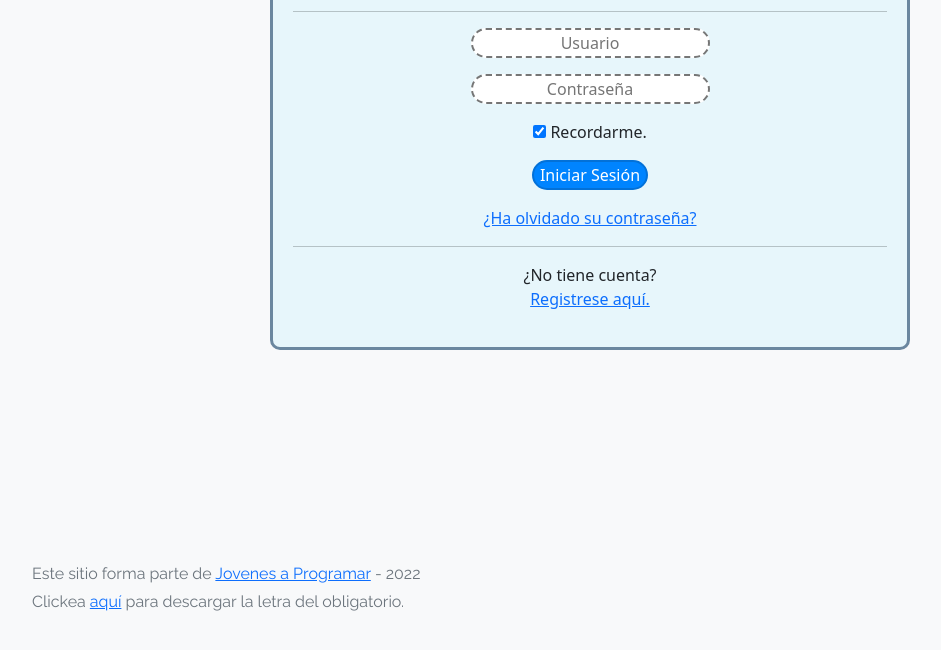
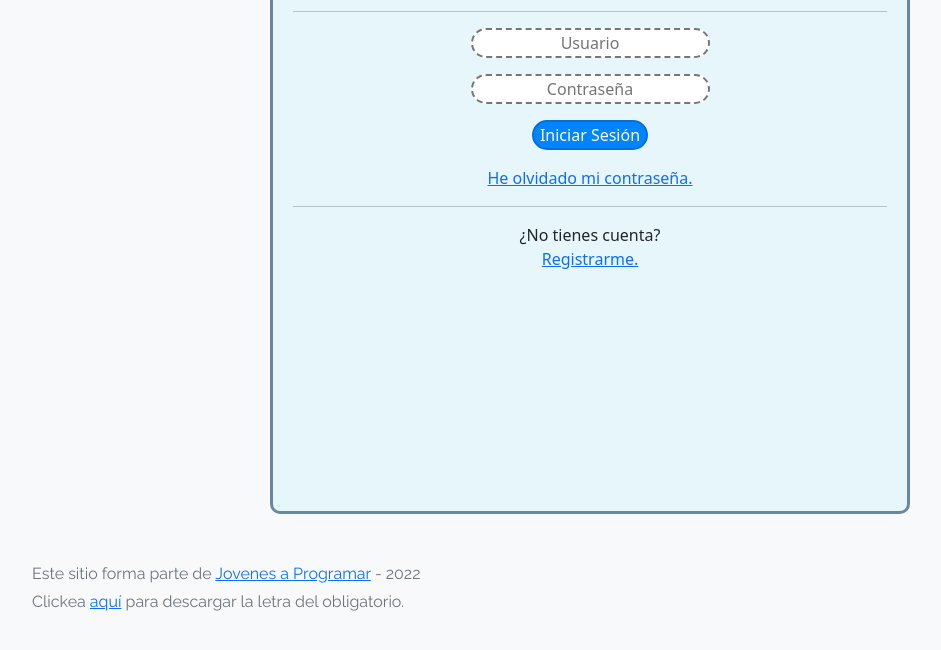
Before and after one commit to luisbuenofernandez/e-commerce, a plain HTML site: page index.html in a window 1280 px wide. Shown: the part 140-790 px from the top of the page, without its empty margins (50-991 px from the left). Drawn offline with Linux system fonts and the light colour scheme.

Commit message:
Iniciar Sesion
Finalizado!

```diff
--- a/css/luisbueno_estilos.css
+++ b/css/login.css
@@ -1,4 +1,4 @@
-.login {
+main {
     margin-left: 25%;
     margin-right: 25%;
     margin-top: 5%;
--- a/index.html
+++ b/index.html
@@ -10,7 +10,7 @@
   <link href="css/bootstrap.min.css" rel="stylesheet">
   <link href="css/styles.css" rel="stylesheet">
 
-  <link rel="stylesheet" href="css/luisbueno_estilos.css">
+  <link rel="stylesheet" href="css/login.css">
 
   <style>
     body {
@@ -34,19 +34,15 @@
         <input type="password" class="datos redondear" id="password1" placeholder="Contraseña" required>
       </p>
       <div id="error"></div>
-      <p>
-        <input type="checkbox" name="recordarme" id="checkbox" checked> Recordarme.
-      </p>
-
 
       <button type="button" id="entrar">Iniciar Sesión</button>
       <p></p>
-      <a href="">¿Ha olvidado su contraseña?</a> <!-- No redirige, es unicamente estético -->
+      <a href="">He olvidado mi contraseña.</a> <!-- No redirige, es unicamente estético -->
 
       <hr>
 
-      <p>¿No tiene cuenta? <br>
-        <a href="">Registrese aquí.</a> <!-- No redirige, es unicamente estético -->
+      <p>¿No tienes cuenta? <br>
+        <a href="">Registrarme.</a> <!-- No redirige, es unicamente estético -->
       </p>
 
     </div>
```
